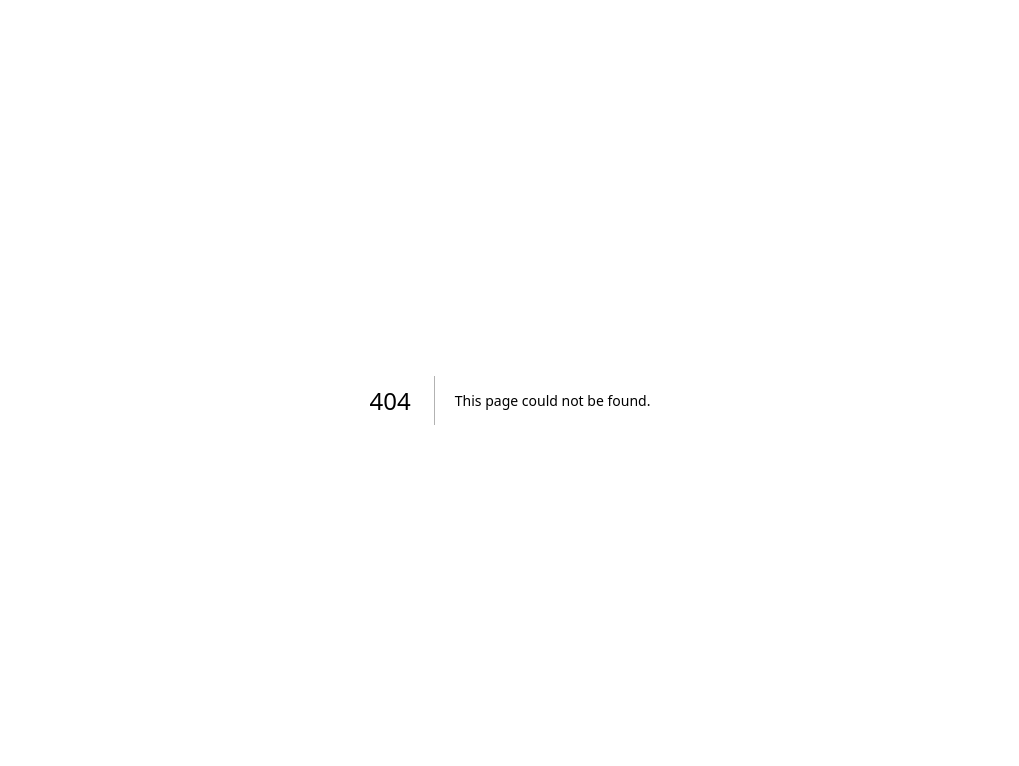
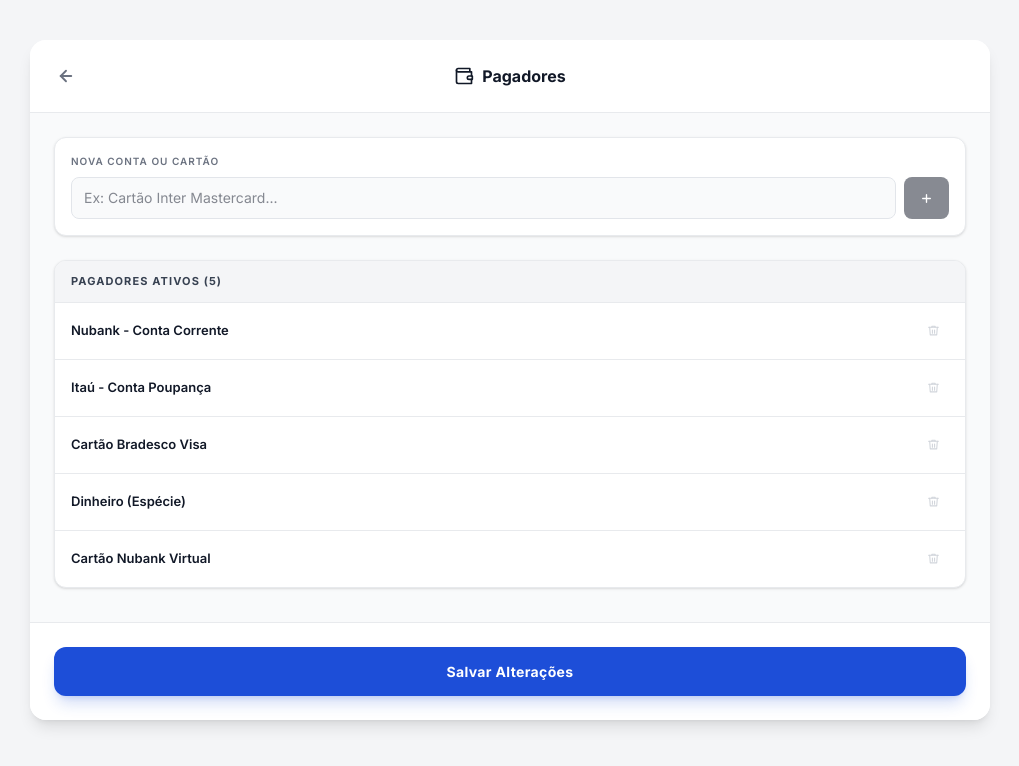
Before and after one commit to AlexandreNP9/finscan, a Next.js app in the folder frontend/: page /agentes in a window 1280 px wide. Before the commit this address had no page. Shown: the top 766 px of the page, without its empty margins (130-1149 px from the left). Built offline with nearby package versions, Linux system fonts and the light colour scheme.

Commit message:
mvp de gerenciador de pagadores com JSON ok - Closes #74

```diff
--- /dev/null
+++ b/frontend/app/agentes/page.tsx
@@ -0,0 +1,157 @@
+"use client";
+
+import { useState, useEffect } from 'react';
+import Link from 'next/link';
+import { TrashIcon, BackIcon, PlusIcon } from '../../components/icons';
+
+// Se ainda não moveu o WalletIcon para o index.tsx dos ícones, pode declará-lo aqui provisoriamente:
+const WalletIcon = () => (
+  <svg width="20" height="20" viewBox="0 0 24 24" fill="none" stroke="currentColor" strokeWidth="2" strokeLinecap="round" strokeLinejoin="round"><path d="M21 12V7H5a2 2 0 0 1 0-4h14v4"/><path d="M3 5v14a2 2 0 0 0 2 2h16v-5"/><path d="M18 12a2 2 0 0 0 0 4h4v-4Z"/></svg>
+);
+
+export default function GerenciarAgentes() {
+  const [agentes, setAgentes] = useState<string[]>([]);
+  const [novoAgente, setNovoAgente] = useState('');
+
+  const [isCarregando, setIsCarregando] = useState(true);
+  const [statusSalvar, setStatusSalvar] = useState<'idle' | 'salvando' | 'sucesso' | 'erro'>('idle');
+
+  useEffect(() => {
+    fetch('/api/agentes')
+      .then(res => res.json())
+      .then(data => {
+        if (data.sucesso) setAgentes(data.agentes);
+        setIsCarregando(false);
+      });
+  }, []);
+
+  const adicionarAgente = () => {
+    const nomeLimpo = novoAgente.trim();
+    if (!nomeLimpo) return;
+
+    if (agentes.some(a => a.toLowerCase() === nomeLimpo.toLowerCase())) {
+      alert('Este pagador já existe!');
+      return;
+    }
+
+    setAgentes([...agentes, nomeLimpo]);
+    setNovoAgente('');
+    setStatusSalvar('idle');
+  };
+
+  const removerAgente = (nome: string) => {
+    if (confirm(`Tem certeza que deseja remover "${nome}"?`)) {
+      setAgentes(agentes.filter(a => a !== nome));
+      setStatusSalvar('idle');
+    }
+  };
+
+  const salvarNoServidor = async () => {
+    setStatusSalvar('salvando');
+    try {
+      const res = await fetch('/api/agentes', {
+        method: 'POST',
+        headers: { 'Content-Type': 'application/json' },
+        body: JSON.stringify({ agentes })
+      });
+
+      if (res.ok) {
+        setStatusSalvar('sucesso');
+        setTimeout(() => setStatusSalvar('idle'), 3000);
+      } else {
+        setStatusSalvar('erro');
+      }
+    } catch (error) {
+      setStatusSalvar('erro');
+    }
+  };
+
+  return (
+    <div className="min-h-screen bg-[#f4f5f7] flex justify-center md:items-start md:py-10">
+      <div className="w-full max-w-[430px] md:max-w-[960px] bg-white md:rounded-2xl md:shadow-lg overflow-hidden flex flex-col min-h-screen md:min-h-[85vh]">
+
+        <header className="sticky top-0 z-20 bg-white border-b border-[#e8eaed] px-4 py-4 flex items-center justify-between">
+          <Link href="/" className="w-10 h-10 flex items-center justify-center rounded-xl text-[#6b7280] hover:bg-[#f4f5f7] transition-colors">
+            <BackIcon />
+          </Link>
+          <div className="flex items-center gap-2">
+            <WalletIcon />
+            <h1 className="text-[16px] font-bold text-[#111827]">Pagadores</h1>
+          </div>
+          <div className="w-10"></div>
+        </header>
+
+        <div className="flex-1 overflow-y-auto p-4 md:p-6 bg-[#f9fafb]">
+
+          <div className="bg-white rounded-xl border border-[#e8eaed] p-4 mb-6 shadow-sm">
+            <label className="block text-[10px] font-semibold text-[#6b7280] mb-2 tracking-widest uppercase">
+              Nova Conta ou Cartão
+            </label>
+            <div className="flex gap-2">
+              <input
+                type="text"
+                value={novoAgente}
+                onChange={(e) => setNovoAgente(e.target.value)}
+                onKeyDown={(e) => e.key === 'Enter' && adicionarAgente()}
+                placeholder="Ex: Cartão Inter Mastercard..."
+                className="flex-1 border border-[#e2e5ea] rounded-lg bg-[#f9fafb] text-[#111827] text-sm px-3 py-2.5 outline-none focus:border-[#1d4ed8] focus:bg-white transition-all"
+              />
+              <button
+                onClick={adicionarAgente}
+                disabled={!novoAgente.trim()}
+                className="bg-[#111827] text-white px-4 rounded-lg flex items-center justify-center disabled:opacity-50 hover:bg-black transition-all"
+              >
+                <PlusIcon />
+              </button>
+            </div>
+          </div>
+
+          <div className="bg-white rounded-xl border border-[#e8eaed] overflow-hidden shadow-sm">
+            <div className="px-4 py-3 bg-[#f4f5f7] border-b border-[#e8eaed]">
+              <h2 className="text-[11px] font-bold text-[#374151] tracking-widest uppercase">Pagadores Ativos ({agentes.length})</h2>
+            </div>
+
+            {isCarregando ? (
+              <p className="p-6 text-center text-sm text-[#9ca3af]">Carregando...</p>
+            ) : (
+              <ul className="divide-y divide-[#e8eaed]">
+                {agentes.map((ag) => (
+                  <li key={ag} className="flex items-center justify-between px-4 py-3 hover:bg-[#f9fafb] transition-colors">
+                    <span className="text-[13px] font-semibold text-[#111827]">{ag}</span>
+                    <button
+                      onClick={() => removerAgente(ag)}
+                      className="w-8 h-8 flex items-center justify-center rounded-md text-[#d1d5db] hover:text-red-500 hover:bg-red-50 transition-colors"
+                    >
+                      <TrashIcon />
+                    </button>
+                  </li>
+                ))}
+                {agentes.length === 0 && (
+                  <li className="p-6 text-center text-sm text-[#9ca3af]">Nenhum pagador cadastrado.</li>
+                )}
+              </ul>
+            )}
+          </div>
+        </div>
+
+        <div className="bg-white border-t border-[#e8eaed] p-4 md:p-6">
+          <button
+            onClick={salvarNoServidor}
+            disabled={statusSalvar === 'salvando' || statusSalvar === 'sucesso'}
+            className={`w-full py-3.5 rounded-xl text-[14px] font-bold tracking-wide transition-all shadow-lg ${
+              statusSalvar === 'sucesso' ? 'bg-green-500 text-white shadow-green-500/20' :
+              statusSalvar === 'erro' ? 'bg-red-500 text-white' :
+              'bg-[#1d4ed8] text-white shadow-[#1d4ed8]/20 hover:bg-[#1e40af] active:scale-[0.98]'
+            }`}
+          >
+            {statusSalvar === 'salvando' ? 'Salvando...' :
+             statusSalvar === 'sucesso' ? 'Pagadores Atualizados!' :
+             statusSalvar === 'erro' ? 'Erro ao salvar.' :
+             'Salvar Alterações'}
+          </button>
+        </div>
+
+      </div>
+    </div>
+  );
+}
--- /dev/null
+++ b/frontend/app/api/agentes/route.ts
@@ -0,0 +1,28 @@
+import { NextResponse } from 'next/server';
+import fs from 'fs';
+import path from 'path';
+
+const dataFilePath = path.join(process.cwd(), 'data', 'agentes.json');
+
+export async function GET() {
+  try {
+    if (!fs.existsSync(dataFilePath)) {
+      fs.writeFileSync(dataFilePath, JSON.stringify([]), 'utf8');
+    }
+    const fileContents = fs.readFileSync(dataFilePath, 'utf8');
+    const agentes = JSON.parse(fileContents);
+    return NextResponse.json({ sucesso: true, agentes });
+  } catch (error) {
+    return NextResponse.json({ sucesso: false, erro: 'Erro ao ler agentes' }, { status: 500 });
+  }
+}
+
+export async function POST(request: Request) {
+  try {
+    const { agentes } = await request.json();
+    fs.writeFileSync(dataFilePath, JSON.stringify(agentes, null, 2), 'utf8');
+    return NextResponse.json({ sucesso: true });
+  } catch (error) {
+    return NextResponse.json({ sucesso: false, erro: 'Erro ao salvar agentes' }, { status: 500 });
+  }
+}
--- a/frontend/app/nova-transacao/page.tsx
+++ b/frontend/app/nova-transacao/page.tsx
@@ -33,6 +33,16 @@ export default function App() {
   const [tempoIA, setTempoIA] = useState(0); // <-- Novo estado
   const [statusIA, setStatusIA] = useState<'idle' | 'sucesso' | 'erro'>('idle');
   const [mensagemStatus, setMensagemStatus] = useState('');
+
+  const [listaAgentes, setListaAgentes] = useState<string[]>([]);
+
+  useEffect(() => {
+    fetch('/api/agentes')
+      .then(res => res.json())
+      .then(data => {
+        if (data.sucesso) setListaAgentes(data.agentes);
+      });
+  }, []);
 
   const categorizarComIA = async () => {
     setIsCategorizando(true);
@@ -304,10 +314,7 @@ export default function App() {
                           onChange={e => setAgenteOrigem(e.target.value)}
                         >
                           <option value="" disabled>Selecionar conta/cartão…</option>
-                          <option>Nubank – Conta Corrente</option>
-                          <option>Itaú – Conta Poupança</option>
-                          <option>Cartão Bradesco Visa</option>
-                          <option>Dinheiro (Espécie)</option>
+                          {listaAgentes.map(ag => <option key={ag}>{ag}</option>)}
                         </select>
                         <svg className="pointer-events-none absolute right-2.5 top-1/2 -translate-y-1/2 text-[#9ca3af]" width="14" height="14" viewBox="0 0 24 24" fill="none" stroke="currentColor" strokeWidth="2"><polyline points="6 9 12 15 18 9" /></svg>
                       </div>
--- /dev/null
+++ b/frontend/data/agentes.json
@@ -0,0 +1,7 @@
+[
+  "Nubank - Conta Corrente",
+  "Itaú - Conta Poupança",
+  "Cartão Bradesco Visa",
+  "Dinheiro (Espécie)",
+  "Cartão Nubank Virtual"
+]
```
